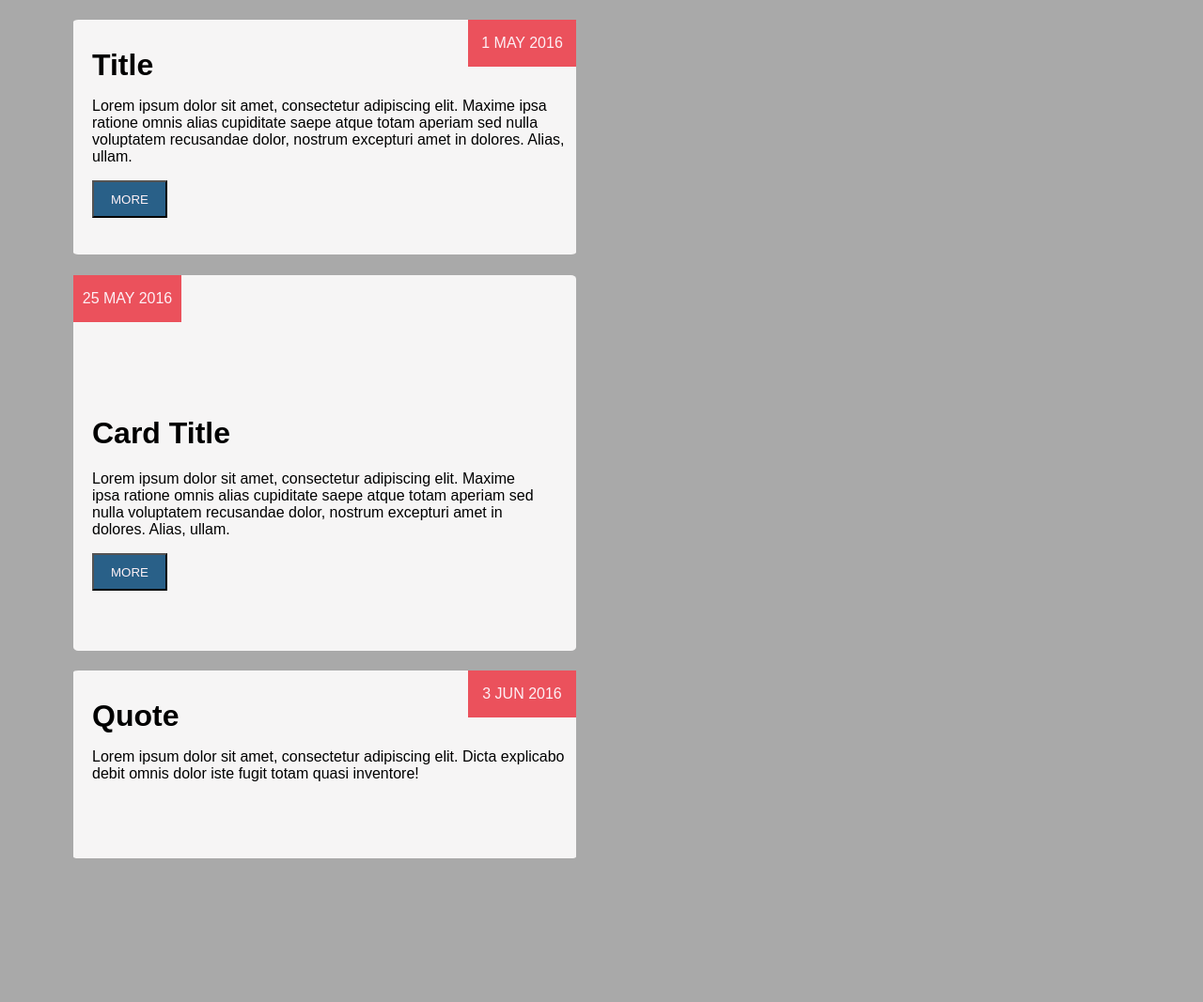
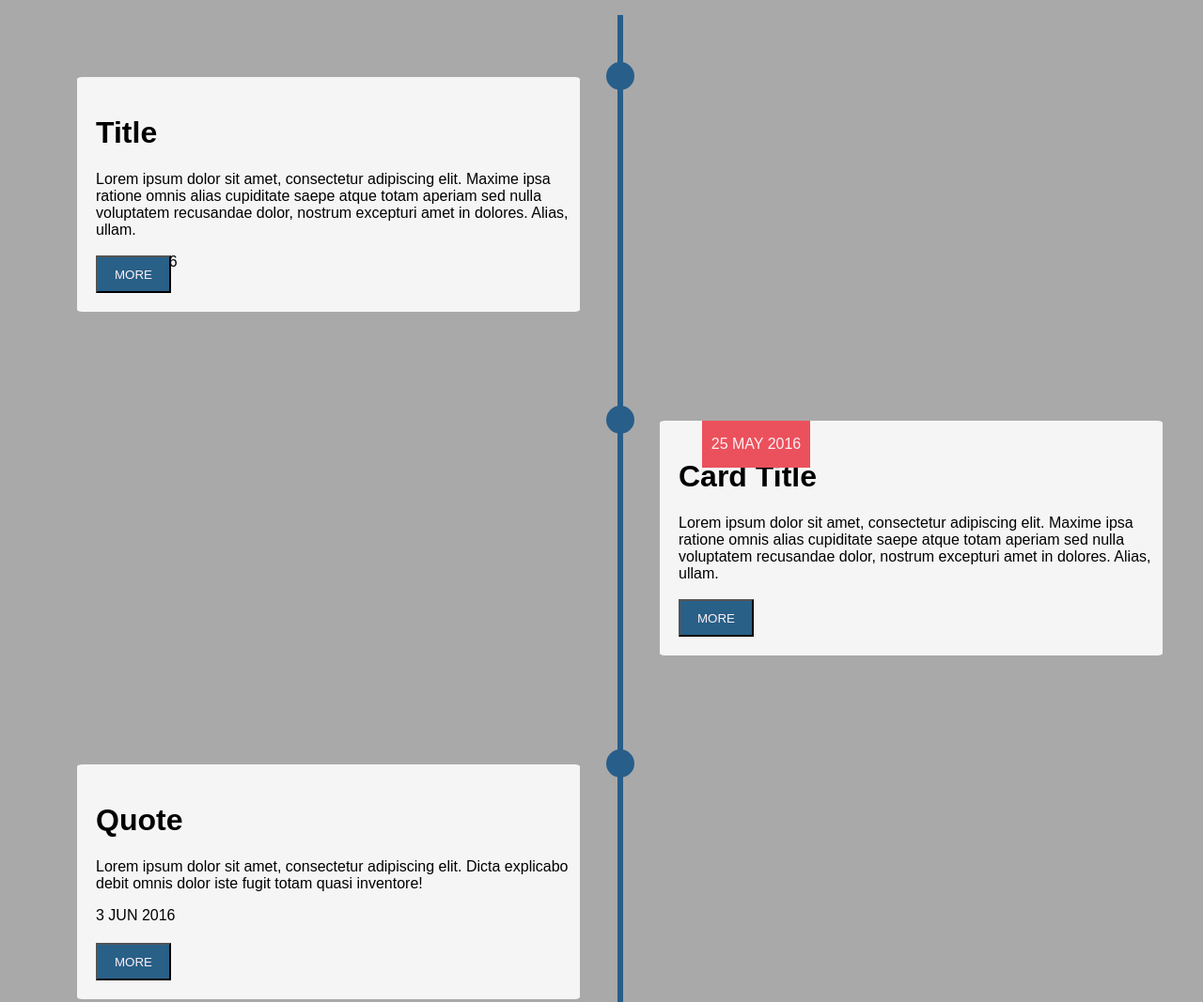
Before and after one commit to eriwarr/vertical-timeline-main, a plain HTML site: page index.html in a window 1280 px wide. Shown: the top 1067 px of the page at 94% size. Before the commit the page ends 922 px from the top, so only its background shows below. Drawn offline with Linux system fonts and the light colour scheme.

Commit message:
centered timeline and added more content

```diff
--- a/index.html
+++ b/index.html
@@ -7,7 +7,54 @@
   </head>
   <body>
 
-  <div class="first-div">
+
+
+
+<ul class="timeline">
+
+  <li>
+    <div class="content">
+    <h1>Title</h1>
+    <p>Lorem ipsum dolor sit amet, consectetur adipiscing elit. Maxime ipsa ratione omnis
+    alias cupiditate saepe atque totam aperiam sed nulla voluptatem recusandae dolor,
+    nostrum excepturi amet in dolores. Alias, ullam.</p>
+    <button type="button" name="button">MORE</button>
+    <div>
+      <p>1 MAY 2016</p>
+    </div>
+    </div>
+  </li>
+
+  <li>
+    <div class="content">
+      <h1>Card Title</h1>
+      <p>Lorem ipsum dolor sit amet, consectetur adipiscing elit. Maxime ipsa ratione omnis
+        alias cupiditate saepe atque totam aperiam sed nulla voluptatem recusandae dolor,
+       nostrum excepturi amet in dolores. Alias, ullam.</p>
+       <button type="button" name="button">MORE</button>
+       <div class="date">
+         <p>25 MAY 2016</p>
+       </div>
+      </div>
+  </li>
+
+  <li>
+    <div class="content">
+      <h1>Quote</h1>
+      <p>Lorem ipsum dolor sit amet, consectetur adipiscing elit. Dicta explicabo debit
+      omnis dolor iste fugit totam quasi inventore!</p>
+      <button type="button" name="button">MORE</button>
+      <div class="">
+        <p>3 JUN 2016</p>
+      </div>
+    </div>
+  </li>
+
+</ul>
+
+
+
+  <!-- <div class="first-div">
     <h1>Title</h1>
     <p>Lorem ipsum dolor sit amet, consectetur adipiscing elit. Maxime ipsa ratione omnis
     alias cupiditate saepe atque totam aperiam sed nulla voluptatem recusandae dolor,
@@ -20,7 +67,7 @@
 
   <div class="second-div">
     <!-- <img src="https://encrypted-tbn0.gstatic.com/images?q=tbn:ANd9GcS0OzKFGoxXiX_fve8Qf6HuZx231jV6akkSGA&usqp=CAU" alt=""> -->
-    <h1>Card Title</h1>
+    <!-- <h1>Card Title</h1>
       <p>Lorem ipsum dolor sit amet, consectetur adipiscing elit. Maxime ipsa ratione omnis
         alias cupiditate saepe atque totam aperiam sed nulla voluptatem recusandae dolor,
        nostrum excepturi amet in dolores. Alias, ullam.</p>
@@ -41,7 +88,7 @@
   </div>
 
 
-
+</div> -->
 
   </body>
 </html>
--- a/styles/main.css
+++ b/styles/main.css
@@ -1,22 +1,42 @@
-body {
+ body {
   box-sizing: border-box;
   background-color: #A9A9A9;
-  padding-left: 70px;
+
   font-family: sans-serif;
 }
-.first-div{
+
+.content{
   height: 250px;
   width: 515px;
   background-color: #F6F5F5;
   position: relative;
   border-radius: 1%;
   padding-left: 20px;
+  margin: 0;
+  color: black;
+  bottom: 0;
 }
 
-.first-div > h1 {
-  padding-top: 30px;
+h1 {
+  padding-top: 20px;
+  position: absolute;
+}
 
-  margin-bottom: 0;
+.content > p {
+  padding-top: 100px;
+  text-align: left;
+}
+
+.date {
+  background: #EB515C;
+  color: #FDF0F5;
+  width: 115px;
+  height: 50px;
+  text-align: center;
+  position: absolute;
+  top: 0;
+  left: 0;
+
 }
 
 button {
@@ -24,72 +44,50 @@ button {
   color: #FDF0F5;
   width: 80px;
   height: 40px;
+  position: absolute;
+  bottom: 20px;
+  left: 20px;
 }
 
-.first-div > div {
+/* li div {
   background: #EB515C;
   color: #FDF0F5;
-  position: absolute;
+  position: relative;
   top: 0;
   right: 0;
   width: 115px;
   height: 50px;
   text-align: center;
   margin: auto;
+} */
+
+.timeline li {
+  list-style-type: none;
+  position: relative;
+  width: 6px;
+  margin: 0 auto;
+  padding-top: 50px;
+  background-color: #285E8A;
+  padding: 50px 0;
 }
 
-.second-div {
-height: 400px;
-width: 515px;
-background-color: #F6F5F5;
-position: relative;
-padding-left: 20px;
-border-radius: 1%;
+.timeline li::before {
+  content: '';
+  position: absolute;
+  left: 50%;
+  bottom: 50;
+  transform: translateX(-50%);
+  width: 30px;
+  height: 30px;
+  background: inherit;
+  border-radius: 50%;
+}
+
+.timeline li:nth-child(even) div {
+  left: 45px;
 
 }
 
-.second-div > h1 {
-  padding-top: 150px;
+.timeline li:nth-child(odd) div {
+  left: -575px;
 }
-
-.second-div > div {
-  background: #EB515C;
-  color: #FDF0F5;
-  position: absolute;
-  top: 0;
-  left: 0;
-  width: 115px;
-  height: 50px;
-  text-align: center;
-}
-
-.second-div > p {
-  padding-right: 40px;
-}
-
-.third-div {
-height: 200px;
-width: 515px;
-background-color: #F6F5F5;
-position: relative;
-padding-left: 20px;
-border-radius: 1%;
-}
-
-.third-div > h1 {
-  padding-top: 30px;
-
-  margin-bottom: 0;
-}
-
-.third-div > div {
-  background: #EB515C;
-  color: #FDF0F5;
-  position: absolute;
-  top: 0;
-  right: 0;
-  width: 115px;
-  height: 50px;
-  text-align: center;
-  margin: auto;
-}
```
